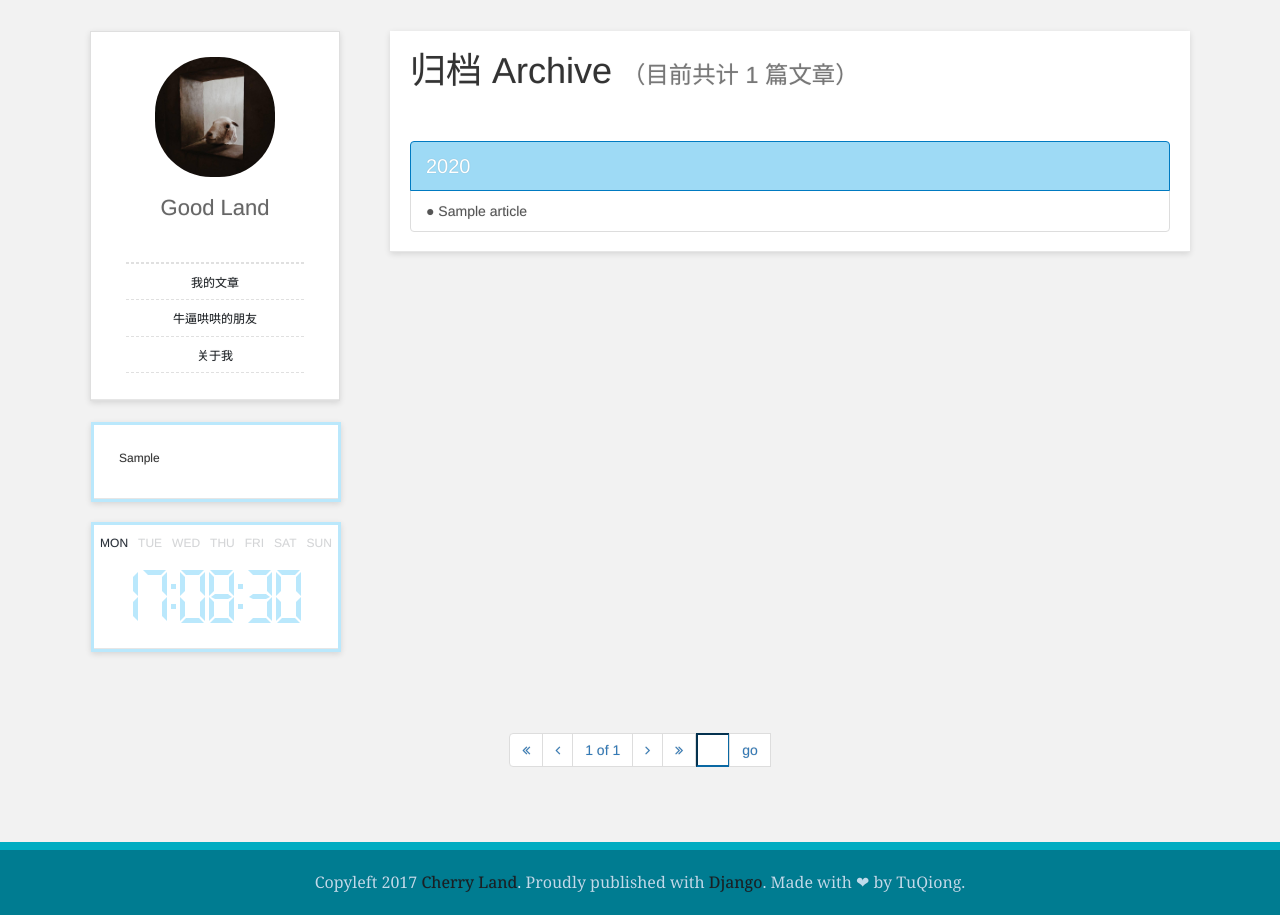
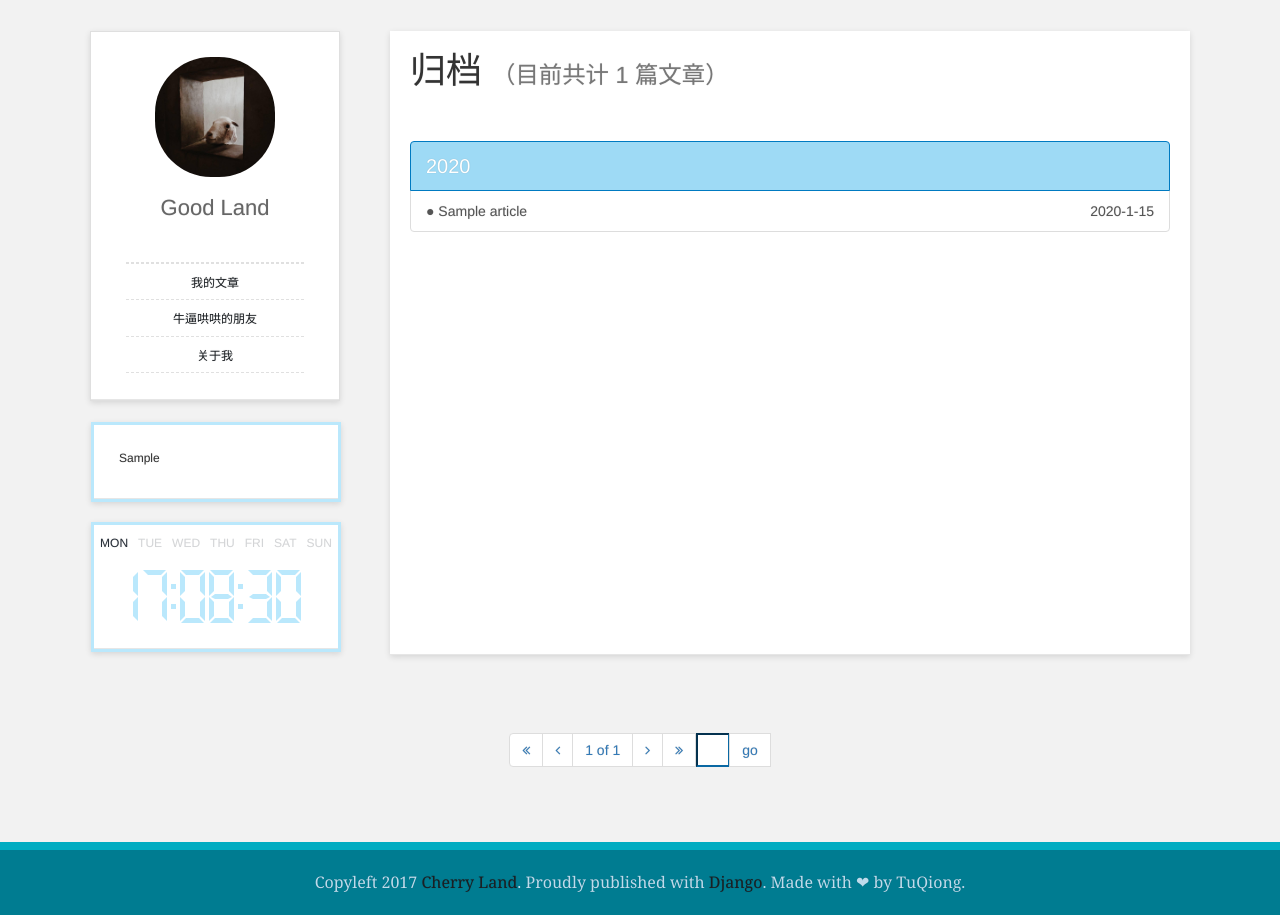
Before and after one commit to YouTuQiong/CherryLand, a Django app: page /Archives/ in a window 1280 px wide. Shown: the part 87-1002 px from the top of the page. Run offline with Django 3.2, Linux system fonts and the light colour scheme; tables that the repository leaves empty hold one stand-in row (values such as "Sample post"); some libraries are stand-ins or nearby versions.

Commit message:
update show datetime  for Archive and Category

```diff
--- a/blog/views.py
+++ b/blog/views.py
@@ -3,7 +3,7 @@ import random
 from django.db.models import Model
 from django.db.models.functions import Coalesce
 
-from .models import Article, Category as c, Tag as t, LikePhrase,f
+from .models import Article, Category as c, Tag as t, LikePhrase, f
 from django.shortcuts import render, get_object_or_404
 from django.db.models import F
 from django.core.paginator import Paginator
@@ -44,8 +44,8 @@ def detail(request, pk):
     jumpPage = findJumpPage(Article, created_time)
     return render(request, 'detail.html', context={'Article': article,
                                                    'phrase': getphrase(),
-                                                   'back':jumpPage[0],
-                                                   'next':jumpPage[1],
+                                                   'back': jumpPage[0],
+                                                   'next': jumpPage[1],
                                                    })
 
 
@@ -143,18 +143,18 @@ def reader(request):
         post_list = post_list[0:max]
     post_list = (reversed(post_list))
     return render(request, 'reader.html', context={'post_list': post_list,
-                                                         'phrase': getphrase(),
-                                                        })
+                                                   'phrase': getphrase(),
+                                                   })
 
 
 def getphrase():
     phrase = list(LikePhrase.objects.all());
     phrasenum = len(phrase)
     nownum = int(random.randint(0, phrasenum))
-    if(len(phrase)!=0):
+    if (len(phrase) != 0):
         s = phrase[nownum - 1].phrase
     else:
-        s=''
+        s = ''
     return s
 
 
@@ -165,26 +165,35 @@ def about(request):
 def mygays(request):
     return render(request, 'mygays.html', context={})
 
+
 def randomHtml(request):
     post_list = Article.objects.all()
     count = len(post_list)
-    if(count>0):
+    if (count > 0):
         nowPage = int(random.randint(0, count))
     else:
         pass
-    post = post_list[nowPage-1]
+    post = post_list[nowPage - 1]
     post_created_time = post.created_time
-    jumpPage = findJumpPage(Article,post_created_time)
+    jumpPage = findJumpPage(Article, post_created_time)
 
-    return render(request, 'detail.html', context={"Article": post,'phrase':getphrase() ,'jumpPage':jumpPage})
-def findJumpPage(Models,created_time):
-    jumpPage = [-1,-1]
-    next = Models.objects.filter(created_time__lt=created_time).order_by(Coalesce('created_time','id').desc())
+    return render(request, 'detail.html', context={"Article": post, 'phrase': getphrase(), 'jumpPage': jumpPage})
+
+
+def findJumpPage(Models, created_time):
+    jumpPage = [-1, -1]
+    next = Models.objects.filter(created_time__lt=created_time).order_by(Coalesce('created_time', 'id').desc())
     back = Models.objects.filter(created_time__gt=created_time)
     # back =  Models.objects.filter(created_time=created_time).filter(created_time__gt=created_time).order_by('created_time')
-    if(len(next) != 0):
+    if (len(next) != 0):
         # next = reversed(next)
         jumpPage[1] = next[0]
-    if(len(back) !=0):
+    if (len(back) != 0):
         jumpPage[0] = back[0]
     return jumpPage
+
+
+def dateFormat(datatime, Format='Format'):
+    if (Format is None):
+        connectSymbol = '-';
+        return datatime.year + connectSymbol + datatime.month + connectSymbol + datatime.day
--- a/templates/Archive.html
+++ b/templates/Archive.html
@@ -1,8 +1,8 @@
 {% extends "base.html" %}
 {% block title %} 归档 - GoodLand's blog{% endblock %}
    {% block  content %}
-        <div class="content">
-            <h1 class="archive-title">归档 Archive
+        <div class="content" style="    min-height: 624px;">
+            <h1 class="archive-title">归档
                 <small>（目前共计 {{ count }} 篇文章）</small>
             </h1>
             <div class="archive-content">
@@ -13,8 +13,9 @@
                     {% else %}
                         {% for Article in list %}
                             <a class="archive-item list-group-item"
-                               href="{{ Article.get_absolute_url }}"><span class="bagde">●   </span>{{ Article.title }}
+                               href="{{ Article.get_absolute_url }}"><span class="bagde">●  {{ Article.title }}   <p style="float: right">{{ Article.created_time |date:"Y-n-d " }}</p></span>
                             </a>
+
                         {% endfor %}
                     {% endif %}
                 {% endfor %}
```
Also changed, not shown: templates/Category.html (+3 -4 lines).
